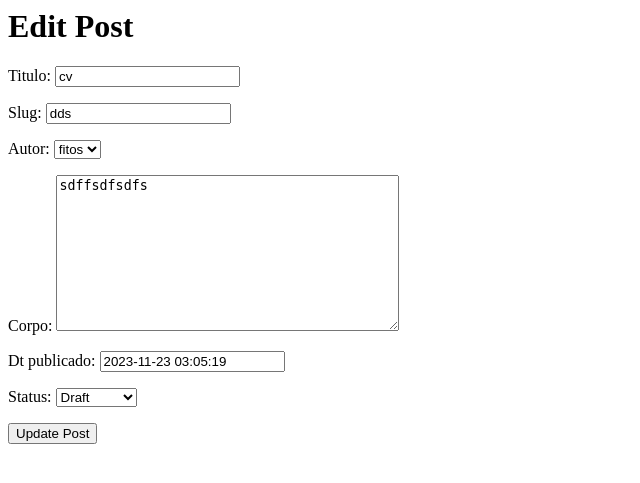
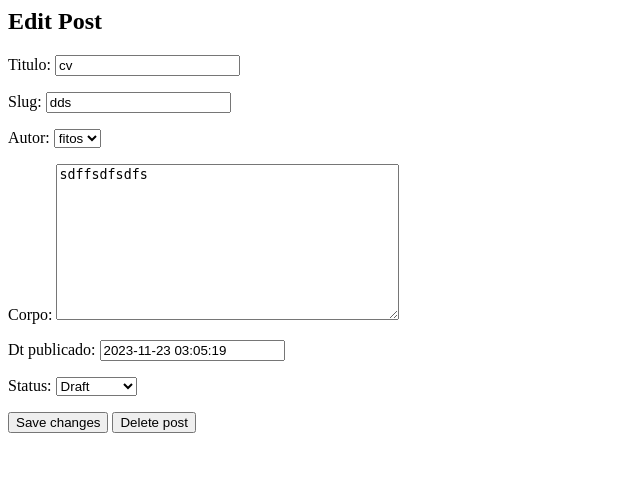
Before and after one commit to PaMeirelles/INF1410-T2-V2, a Django app: page /blog/edit_post/14/ in a window 1280 px wide. Shown: the top 483 px of the page, without its empty margins (0-640 px from the left). Run offline with Django 4.2, Linux system fonts and the light colour scheme; data comes from the database, SQL or seed files in the repository; both versions use the stored data as it was after the commit.

Commit message:
Funcionando

```diff
--- a/SunBlog/blog/templates/blog/edit_post.html
+++ b/SunBlog/blog/templates/blog/edit_post.html
@@ -1,8 +1,9 @@
 {% block content %}
-  <h1>Edit Post</h1>
-  <form method="post" class="post-form">
+  <h2>Edit Post</h2>
+  <form method="post" action="">
     {% csrf_token %}
     {{ form.as_p }}
-    <button type="submit">Update Post</button>
+    <button type="submit">Save changes</button>
+    <button type="submit" name="delete">Delete post</button>
   </form>
 {% endblock %}
--- a/SunBlog/blog/urls.py
+++ b/SunBlog/blog/urls.py
@@ -6,5 +6,5 @@ app_name = 'blog'
 urlpatterns = [
     path('posts/', blog_posts, name='blog_posts'),
     path('insert/', insert_post, name='insert_post'),
-    path('edit_post/<int:post_id>/', edit_post, name='edit_post'),
+    path('edit_post/<int:post_id>/', edit_post, name='edit_post')
     ]
--- a/SunBlog/blog/views.py
+++ b/SunBlog/blog/views.py
@@ -6,6 +6,8 @@ import requests
 from django.shortcuts import render, redirect, get_object_or_404
 from rest_framework import status
 from .forms import PostForm
+from django.views import View
+from django.views.decorators.csrf import csrf_exempt
 
 
 def home(request):
@@ -52,7 +54,21 @@ def edit_post(request, post_id):
 
     if request.method == 'POST':
         form = PostForm(request.POST, instance=post)
-        if form.is_valid():
+
+        if 'delete' in request.POST:
+            # Handle post deletion through the API endpoint
+            api_url = f'http://127.0.0.1:8000/api/umpost/{post_id}/'
+            headers = {"Content-Type": "application/json"}
+            response = requests.delete(api_url, headers=headers)
+
+            if response.status_code == 204:
+                # Successful deletion, you can redirect to a success page or post list page
+                return redirect('blog:blog_posts')
+            else:
+                print("oioio")
+                # Handle the error, maybe show an error message to the user
+                pass
+        elif form.is_valid():
             form.save()
 
             # Update the post through the API endpoint
@@ -67,7 +83,7 @@ def edit_post(request, post_id):
             }
             headers = {"Content-Type": "application/json"}
 
-            response = requests.put(api_url, json=data, headers=headers)
+            response = requests.delete(api_url, json=data, headers=headers)
 
             if response.status_code == 200:
                 # Successful update, you can redirect to a success page or post detail page
@@ -78,4 +94,4 @@ def edit_post(request, post_id):
     else:
         form = PostForm(instance=post)
 
-    return render(request, 'blog/edit_post.html', {'form': form})
+    return render(request, 'blog/edit_post.html', {'form': form, 'post': post})
```
Also changed, not shown: SunBlog/api/views.py (+14 -0 lines), SunBlog/blog/models.py (line endings or trailing spaces), SunBlog/db.sqlite3.
